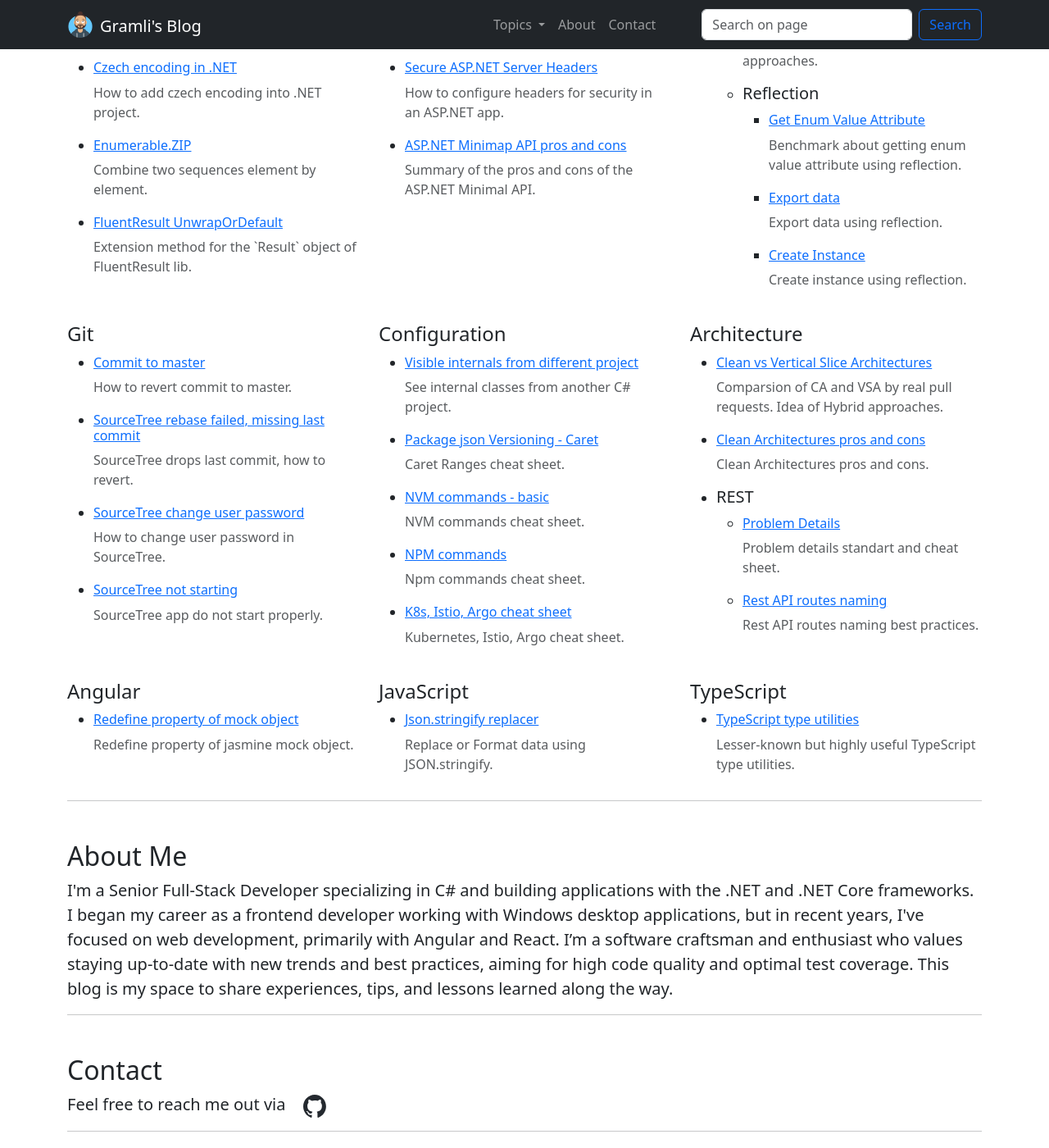
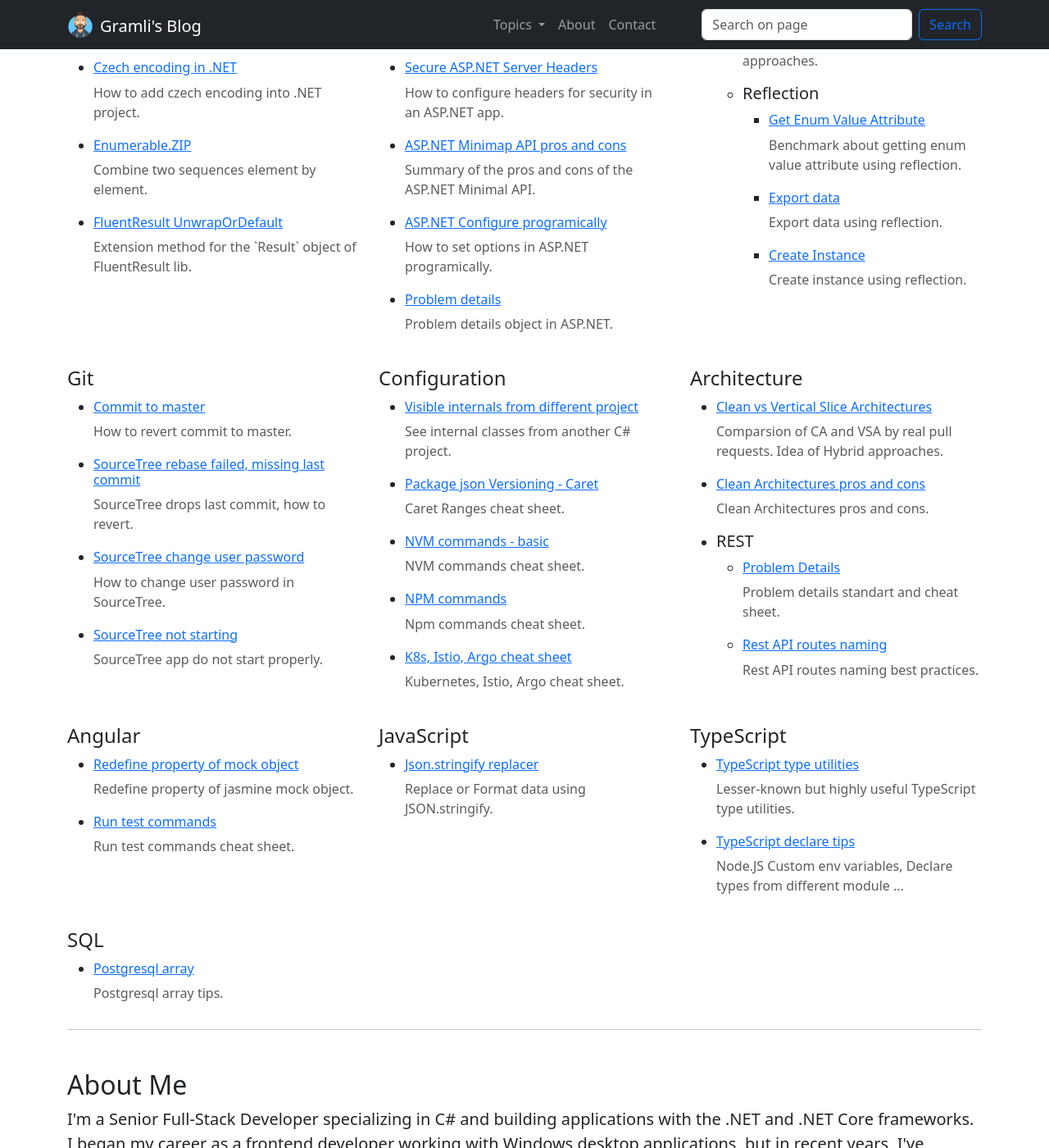
Before and after one commit to Gramli/gramli.github.io, a Jekyll site: the page index.html, which Jekyll copies as it is, in a window 1280 px wide and 1400 px high, scrolled down 632 px. Shown: the whole window at 82% size. Built offline with Jekyll 4.4.1, drawn with Linux system fonts in a browser that asks for light colours.

Commit message:
add new posts

```diff
--- a/index.html
+++ b/index.html
@@ -126,6 +126,14 @@
                 <h6><a href="https://gramli.github.io/posts/code/aspnet/minimap-api-pros-and-cons" class="link-primary">ASP.NET Minimap API pros and cons</a></h6>
                 <p class="text-muted">Summary of the pros and cons of the ASP.NET Minimal API.</p>
               </li>
+              <li>
+                <h6><a href="https://gramli.github.io/posts/code/aspnet/configure-class-programically" class="link-primary">ASP.NET Configure programically</a></h6>
+                <p class="text-muted">How to set options in ASP.NET programically.</p>
+              </li>
+              <li>
+                <h6><a href="https://gramli.github.io/posts/code/aspnet/problem-details" class="link-primary">Problem details</a></h6>
+                <p class="text-muted">Problem details object in ASP.NET.</p>
+              </li>
             </ul>
           </div>
           <div class="col-sm-auto col-md-auto col-lg-4">
@@ -248,6 +256,10 @@
                 <h6><a href="https://gramli.github.io/posts/code/angular/jasmine-tests/redefine-property-for-tests" class="link-primary">Redefine property of mock object</a></h6>
                 <p class="text-muted">Redefine property of jasmine mock object.</p>
               </li>
+              <li>
+                <h6><a href="https://gramli.github.io/posts/code/angular/jasmine-tests/run-selected-test" class="link-primary">Run test commands</a></h6>
+                <p class="text-muted">Run test commands cheat sheet.</p>
+              </li>
             </ul>
           </div>
           <div class="col-sm-auto col-md-auto col-lg-4">
@@ -265,6 +277,24 @@
               <li>
                 <h6><a href="https://gramli.github.io/posts/code/typescript/ts-utilities" class="link-primary">TypeScript type utilities</a></h6>
                 <p class="text-muted">Lesser-known but highly useful TypeScript type utilities.</p>
+              </li>
+              <li>
+                <h6><a href="https://gramli.github.io/posts/code/typescript/declare-tips" class="link-primary">TypeScript declare tips</a></h6>
+                <p class="text-muted">Node.JS Custom env variables, Declare types from different module ...</p>
+              </li>
+            </ul>
+          </div>
+        </div>
+      </section>
+
+      <section id="posts3" class="mt-4">
+        <div class="row">
+          <div class="col-sm-auto col-md-auto col-lg-4">
+            <h4>SQL</h4>
+            <ul>
+              <li>
+                <h6><a href="https://gramli.github.io/posts/sql/postgresql/array-in-query" class="link-primary">Postgresql array</a></h6>
+                <p class="text-muted">Postgresql array tips.</p>
               </li>
             </ul>
           </div>
```
Also changed, not shown: posts/code/angular/jasmine-tests/run-selected-test.md (+12 -0 lines), posts/code/aspnet/configure-class-programically.md (+23 -0 lines), posts/code/aspnet/problem-details.md (+3 -3 lines), posts/code/sql/postgresql/array-in-query.md (+18 -1 lines), posts/code/typescript/declare-tips.md (added, +26 -0 lines), posts/code/typescript/ts-utilities.md (+52 -0 lines).
